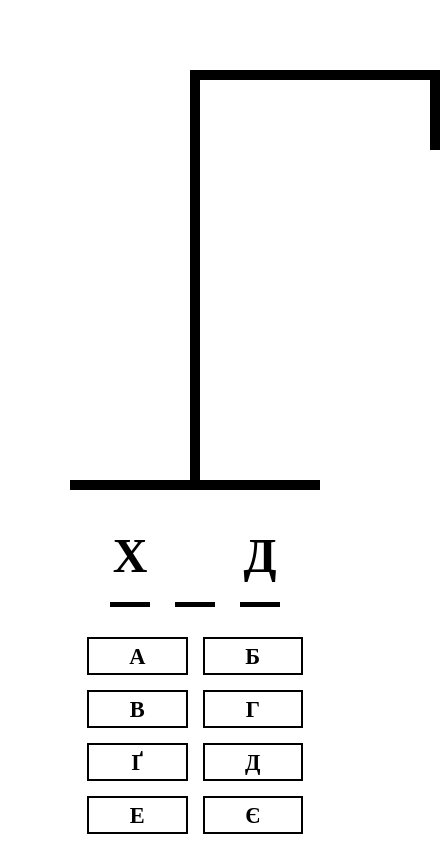
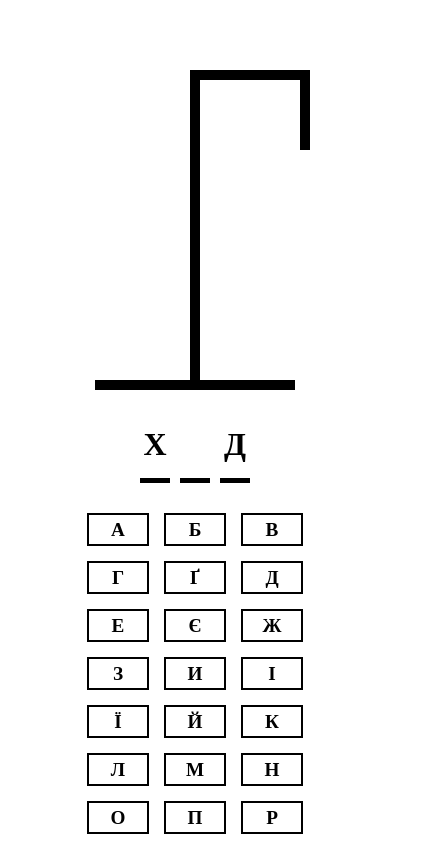
Before and after one commit to Noctuarn/hangman, a React (Vite) app: page / in a window 390 px wide. Shown: the top 844 px of the page, 440 px wide, since content can reach past the window. Built offline with nearby package versions, Linux system fonts and the light colour scheme.

Commit message:
add responsive for a mobile

```diff
--- a/src/App.tsx
+++ b/src/App.tsx
@@ -12,7 +12,7 @@ const App: React.FC = () => {
     words[Math.floor(Math.random() * words.length)].toUpperCase()
   );
 
-  const uniqueLetter: string[] = Array.from(
+  const letterToGuess: string[] = Array.from(
     new Set([...wordToGuess.substring(1, wordToGuess.length - 1).split("")])
   );
 
@@ -29,12 +29,11 @@ const App: React.FC = () => {
   });
 
   useEffect(() => {
-
     if (incorrectLetters.length > 5) {
       setIsGameOver((prev) => !prev);
     }
 
-    if (correctLetters.length == uniqueLetter.length) {
+    if (correctLetters.length == letterToGuess.length) {
       setIsGameOver((prev) => !prev);
       setIsWin(true);
     }
--- a/src/index.scss
+++ b/src/index.scss
@@ -29,6 +29,10 @@
   &-basis {
     width: 250px;
     height: 10px;
+
+    @media (max-width:500px){
+      width: 200px;
+    }
   }
 
   &-column {
@@ -36,6 +40,11 @@
     height: 400px;
     position: relative;
     left: 120px;
+
+    @media (max-width:500px){
+      height: 300px;
+      left: 95px;
+    }
   }
 
   &-outcrop {
@@ -43,6 +52,11 @@
     height: 10px;
     position: relative;
     left: 120px;
+
+    @media (max-width:500px){
+     width: 120px;
+     left: 95px;
+    }
   }
 
   &-rope {
@@ -51,6 +65,10 @@
     position: relative;
     left: 360px;
     top: 80px;
+
+    @media (max-width:500px){
+      left: 205px;
+    }
   }
 
   &-head {
@@ -60,13 +78,13 @@
     background-color: transparent !important;
     border-radius: 50%;
     position: absolute;
-    top: 150px;
+    top: 145px;
     right: -165px;
 
-    &.inactive {
-      width: 0px;
-      height: 0px;
-      border: none;
+    @media (max-width:500px){
+      width: 80px;
+      height: 80px;
+      right: -50px;
     }
   }
 
@@ -77,8 +95,10 @@
     top: 245px;
     right: -120px;
 
-    &.inactive {
-      height: 0px;
+    @media (max-width:500px){
+      height: 90px;
+      top: 220px;
+      right:  -15px;
     }
   }
 
@@ -90,8 +110,8 @@
     width: 120px;
     position: absolute;
 
-    &.inactive {
-      width: 0px;
+    @media (max-width:500px){
+      width: 75px;
     }
   }
 
@@ -100,6 +120,11 @@
     right: -112px;
     transform: rotate(30deg);
     transform-origin: right bottom;
+
+    @media (max-width:500px){
+      top: 250px;
+      right: -5px;
+    }
   }
 
   &-right-arm {
@@ -107,6 +132,11 @@
     right: -238px;
     transform: rotate(-30deg);
     transform-origin: left bottom;
+
+    @media (max-width:500px){
+      top: 250px;
+      right: -90px;
+    }
   }
 
   &-left-leg {
@@ -114,6 +144,11 @@
     right: -117px;
     transform: rotate(-45deg);
     transform-origin: right bottom;
+
+    @media (max-width:500px){
+      top: 300px;
+      right: -13px;
+    }
   }
 
   &-right-leg {
@@ -121,6 +156,11 @@
     right: -230px;
     transform: rotate(45deg);
     transform-origin: left bottom;
+
+    @media (max-width:500px){
+      top: 300px;
+      right: -82px;
+    }
   }
 }
 
@@ -128,6 +168,10 @@
   display: flex;
   gap: 25px;
   align-items: center;
+
+  @media (max-width:500px){
+    gap: 10px;
+  }
 
   &-letter {
     font-size: 3rem;
@@ -137,6 +181,11 @@
     place-items: center;
     width: 40px;
     border-bottom: 5px solid black;
+
+    @media (max-width:500px){
+      font-size: 2rem;
+      width: 30px;
+    }
 
     &.hidden:not(:first-child, :last-child) {
       color: transparent;
@@ -151,6 +200,10 @@
   grid-template-columns: repeat(auto-fill, minmax(75px, 1fr));
   grid-template-rows: auto;
   gap: 15px;
+
+  @media (max-width:500px){
+    grid-template-columns: repeat(auto-fill, minmax(50px, 1fr));
+  }
 
   &-btn {
     cursor: pointer;
@@ -167,6 +220,10 @@
         background-color: #0770cc;
         color: white;
       }
+    }
+
+    @media (max-width:500px){
+      font-size: 1.2rem;
     }
 
     &-correct{
@@ -230,6 +287,7 @@
   &-word{
     font-weight: 700;
     font-size: 1.8rem;
+    letter-spacing: 5px;
   }
 
   &-message{
@@ -241,6 +299,5 @@
 
   p{
     font-style: italic;
-
   }
 }
```
